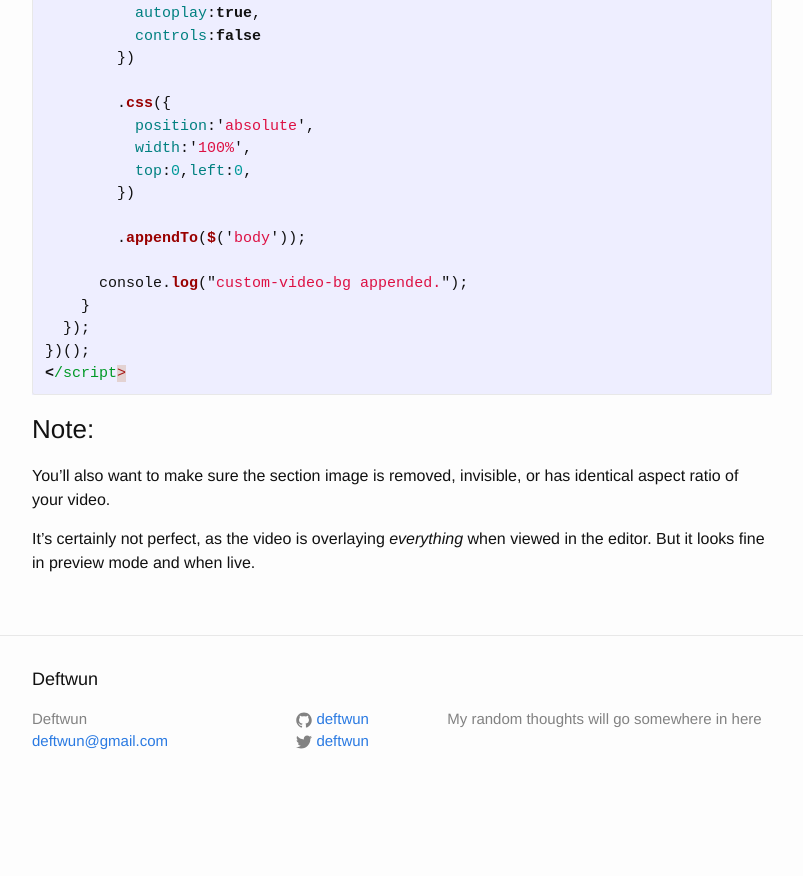
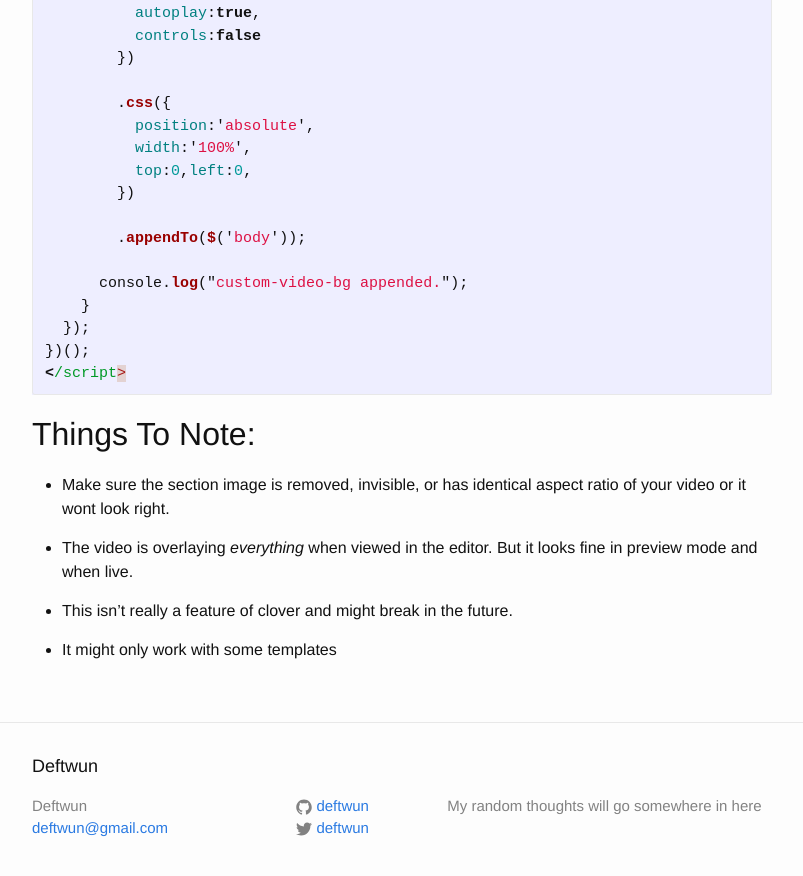
Before and after one commit to Deftwun/Deftwun.github.io, a Jekyll site: the page built from _posts/2016-07-15-clover-sites-video-background.md, in a window 1280 px wide and 900 px high, scrolled down 1172 px. Shown: the top 876 px of the window, without its empty margins (238-1041 px from the left). Built offline with Jekyll 4.4.1, drawn with Linux system fonts in a browser that asks for light colours; before the commit the page ends 1985 px from its top, so only the background shows below that.

Commit message:
Updated 2016-07-15-clover-sites-video-background.md

````diff
--- a/_posts/2016-07-15-clover-sites-video-background.md
+++ b/_posts/2016-07-15-clover-sites-video-background.md
@@ -61,7 +61,12 @@ There is another solution though, although its more of a work-around:
 </script>
 ```
 
-### Note:
-You'll also want to make sure the section image is removed, invisible, or has identical aspect ratio of your video.
+## Things To Note:
 
-It's certainly not perfect, as the video is overlaying _everything_ when viewed in the editor. But it looks fine in preview mode and when live.
+- Make sure the section image is removed, invisible, or has identical aspect ratio of your video or it wont look right.
+
+- The video is overlaying _everything_ when viewed in the editor. But it looks fine in preview mode and when live.
+
+- This isn't really a feature of clover and might break in the future.
+
+- It might only work with some templates
````
